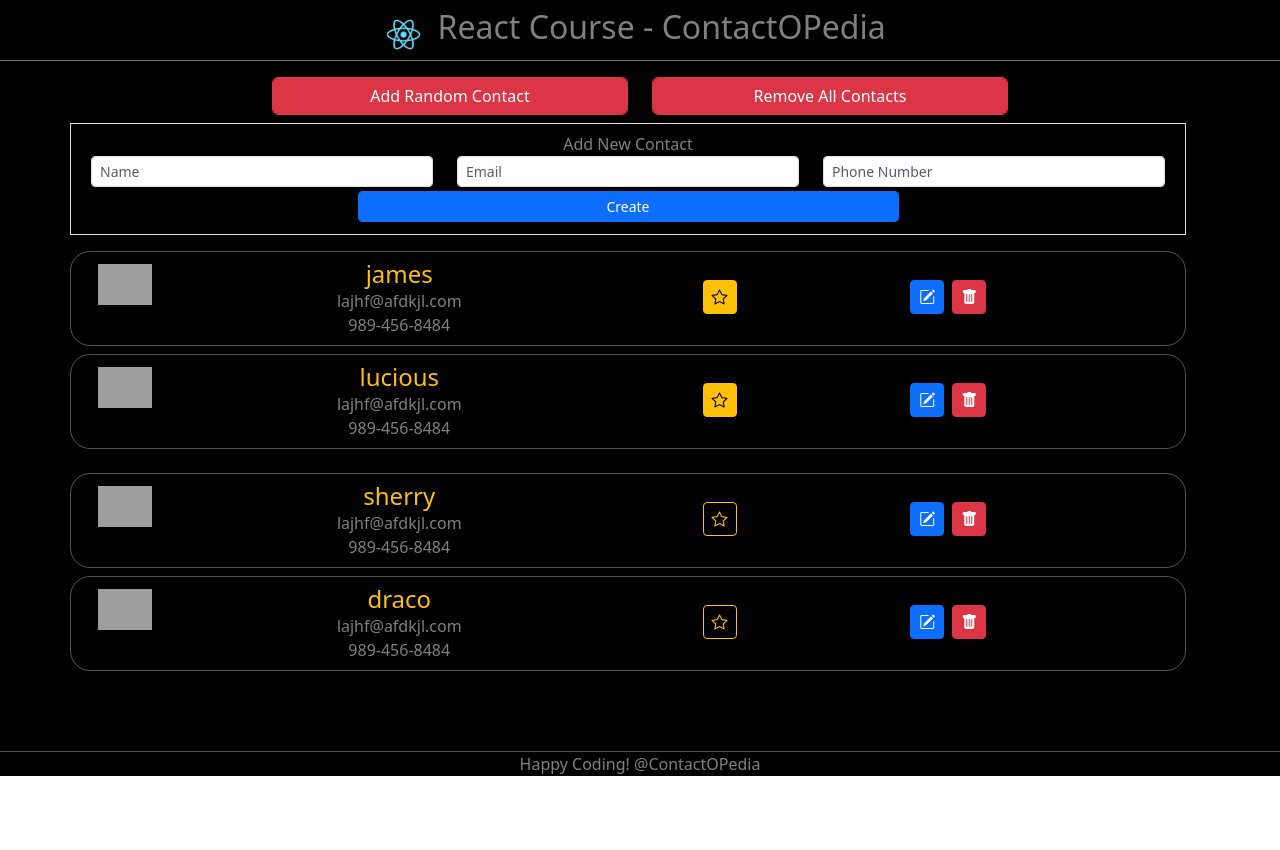
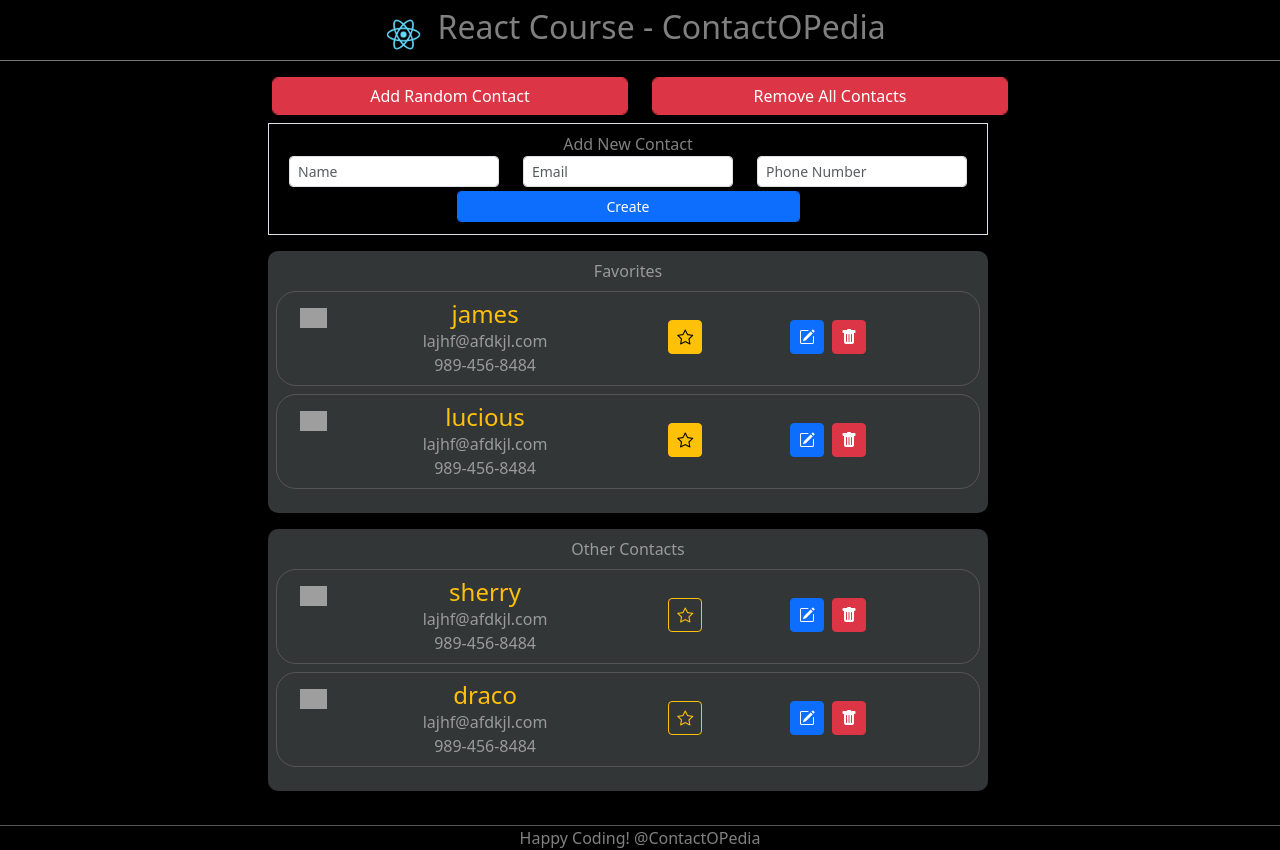
Before and after one commit to jeauxrdhy/contactOpedia, a React (Create React App) app in the folder contactopedia/: page / in a window 1280 px wide. Before the commit the page ends 800 px from the top, so only its background shows below. Built offline with nearby package versions, Linux system fonts and the light colour scheme; grey boxes are pictures that could not be loaded.

Commit message:
styled favorite and general components

```diff
--- a/contactopedia/src/Components/ContactIndex/ContactIndex.jsx
+++ b/contactopedia/src/Components/ContactIndex/ContactIndex.jsx
@@ -62,20 +62,26 @@ class ContactIndex extends React.Component
                             <RemoveAllContacts />
                         </div>
                         <div className="row py-2">
+                            <div className="col-8 offset-2 row">
                             <AddContact />
+                            </div>
                         </div>
                         <div className="row py-2">
+                        <div className="col-8 offset-2 row">
                             <FavoriteContact
                                 contacts={this.state.contactList.filter(
                                     (u) => u.isFavorite == true
                                 )}
                             />
+                            </div>
                         </div>
                         <div className="row py-2">
+                        <div className="col-8 offset-2 row">
                             <GeneralContact
                             contacts={this.state.contactList.filter(
                                 (u) => u.isFavorite == false
                             )} />
+                            </div>
                         </div>
                     </div>
                 </div>
--- a/contactopedia/src/Components/FavoriteContact/FavoriteContact.jsx
+++ b/contactopedia/src/Components/FavoriteContact/FavoriteContact.jsx
@@ -3,10 +3,15 @@ import Contact from '../Contact/Contact'
 
 function FavoriteContact(props) {
   return (
-    <div>
+    <div
+    className='col-12 py-2'
+    style={{borderRadius: '10px', backgroundColor: '#323637'}}>
+      <div className="text-center text-white-50">Favorites</div>
+      <div className="p-2">
         {props.contacts.map((contact,index)=>(
             <Contact contact={contact} key = {index} />
           ))}
+      </div>
     </div>
   )
 }
--- a/contactopedia/src/Components/GeneralContact/GeneralContact.jsx
+++ b/contactopedia/src/Components/GeneralContact/GeneralContact.jsx
@@ -3,10 +3,15 @@ import Contact from '../Contact/Contact'
 
 function GeneralContact(props) {
   return (
-    <div>
+    <div
+    className='col-12 py-2'
+    style={{borderRadius: '10px', backgroundColor: '#323637'}}>
+      <div className="text-center text-white-50">Other Contacts</div>
+      <div className="p-2">
         {props.contacts.map((contact,index)=>(
             <Contact contact={contact} key = {index} />
           ))}
+      </div>
     </div>
   )
 }
```
